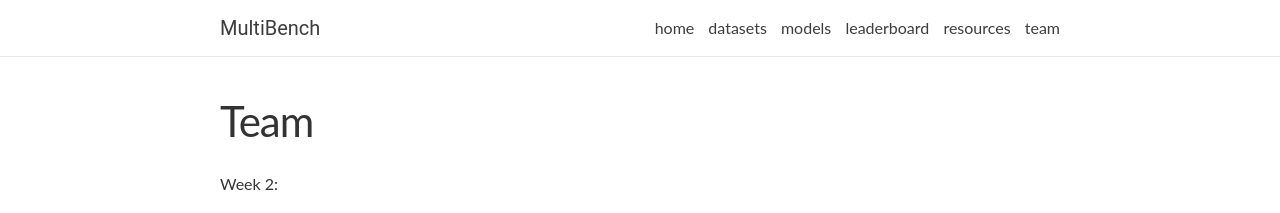
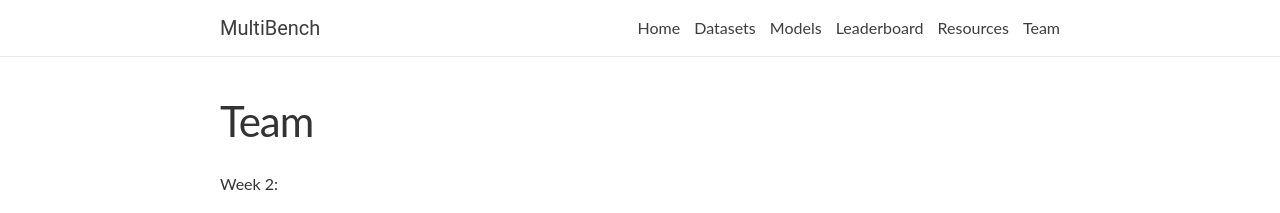
Before and after one commit to CMU-MultiComp-Lab/multibench, a Jekyll site: the page built from _pages/team.md, in a window 1280 px wide. Shown: the top 213 px of the page. Built offline with Jekyll 4.4.1, drawn with Linux system fonts in a browser that asks for light colours; nearby versions of some CDN libraries; library files that are not in the unit come from our copies; comment, search, counter and statistics services are not loaded.

Commit message:
Update header.html

```diff
--- a/_includes/header.html
+++ b/_includes/header.html
@@ -19,12 +19,12 @@
         </label>
 
       <div class="trigger">
-        <a class="page-link" href="{{ '/' | relative_url }}">home</a>
-        <a class="page-link" href="{{ '/datasets/' | relative_url }}">datasets</a>
-        <a class="page-link" href="{{ '/models/' | relative_url }}">models</a>
-        <a class="page-link" href="{{ '/leaderboard/' | relative_url }}">leaderboard</a>
-        <a class="page-link" href="{{ '/resources/' | relative_url }}">resources</a>
-        <a class="page-link" href="{{ '/team/' | relative_url }}">team</a>
+        <a class="page-link" href="{{ '/' | relative_url }}">Home</a>
+        <a class="page-link" href="{{ '/datasets/' | relative_url }}">Datasets</a>
+        <a class="page-link" href="{{ '/models/' | relative_url }}">Models</a>
+        <a class="page-link" href="{{ '/leaderboard/' | relative_url }}">Leaderboard</a>
+        <a class="page-link" href="{{ '/resources/' | relative_url }}">Resources</a>
+        <a class="page-link" href="{{ '/team/' | relative_url }}">Team</a>
       </div>
     </nav>
 
```
